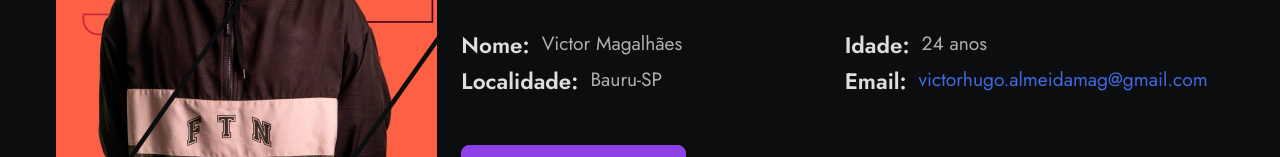
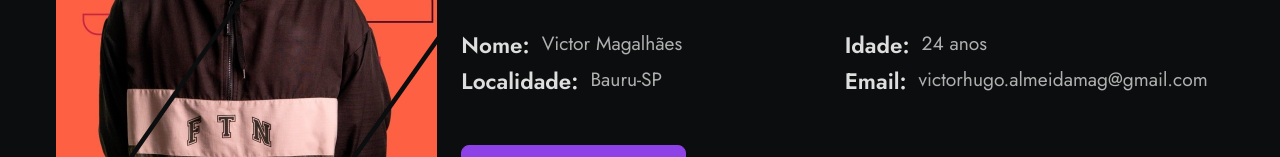
Before and after one commit to victoralmeidamag/portfolioPHP, a plain HTML site: page index.html in a window 1280 px wide. Shown: the part 1269-1426 px from the top of the page. Drawn offline with Linux system fonts and the light colour scheme.

Commit message:
ajuste email

```diff
--- a/assets/css/style.css
+++ b/assets/css/style.css
@@ -490,6 +490,10 @@ background-color: hsl(88,65%,43%);
 .data__item{
     display: flex;
     column-gap: 0.75rem;
+}
+
+.data__item a {
+    color: var(--text-color);
 }
 
 .date__title{
--- a/index.html
+++ b/index.html
@@ -146,7 +146,10 @@
                         </li>
                         <li class="data__item">
                             <h3 class="data__title">Email:</h3>
-                            <span class="data__description about__link">victorhugo.almeidamag@gmail.com</span>
+                            <span class="data__description about__link">
+                                <a href="mailto:victorhugo.almeidamag@gmail.com"
+                                    target="_blank">victorhugo.almeidamag@gmail.com</a>
+                            </span>
                         </li>
                     </ul>
 
```
